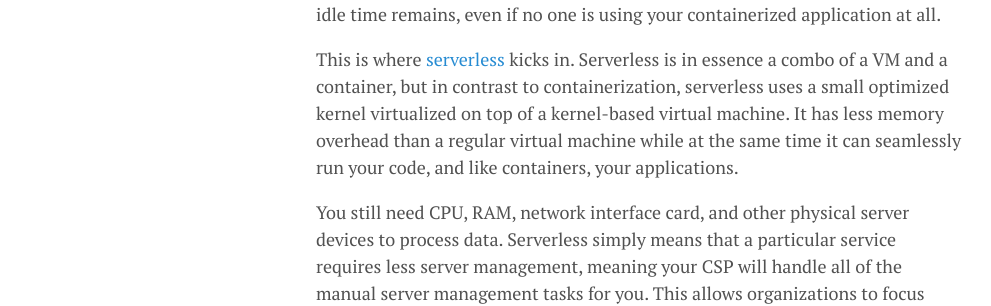
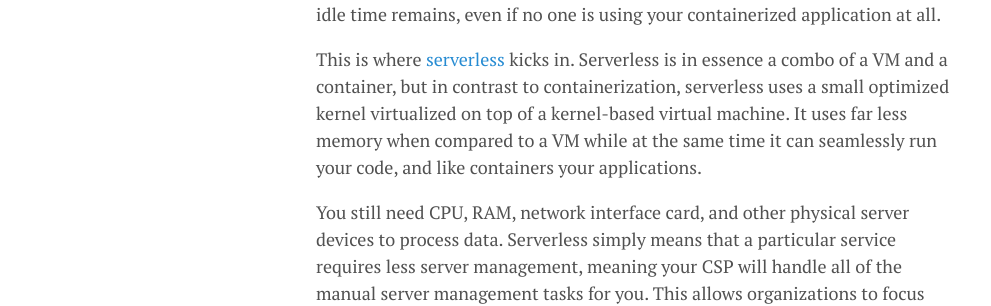
Before and after one commit to lgeurts/lgeurts.github.io, a Jekyll site: the page built from _posts/2022-03-29-what-is-serverless-computing.md, in a window 1280 px wide. Shown: the part 1054-1360 px from the top of the page, without its empty margins (0-991 px from the left). Built offline with Jekyll 4.4.1, drawn with Linux system fonts in a browser that asks for light colours; nearby versions of some CDN libraries; comment, search, counter and statistics services are not loaded.

Commit message:
Update 2022-03-29-what-is-serverless-computing.md

```diff
--- a/_posts/2022-03-29-what-is-serverless-computing.md
+++ b/_posts/2022-03-29-what-is-serverless-computing.md
@@ -21,7 +21,7 @@
 
 Although a container provides a significantly reduced startup time over a VM, it still has operating costs that you have to cover. The burden of paying active and idle time remains, even if no one is using your containerized application at all.
 
-This is where [serverless](https://aws.amazon.com/serverless/) kicks in. Serverless is in essence a combo of a VM and a container, but in contrast to containerization, serverless uses a small optimized kernel virtualized on top of a kernel-based virtual machine. It has less memory overhead than a regular virtual machine while at the same time it can seamlessly run your code, and like containers, your applications.
+This is where [serverless](https://aws.amazon.com/serverless/) kicks in. Serverless is in essence a combo of a VM and a container, but in contrast to containerization, serverless uses a small optimized kernel virtualized on top of a kernel-based virtual machine. It uses far less memory when compared to a VM while at the same time it can seamlessly run your code, and like containers your applications.
 
 You still need CPU, RAM, network interface card, and other physical server devices to process data. Serverless simply means that a particular service requires less server management, meaning your CSP will handle all of the manual server management tasks for you. This allows organizations to focus solely on their core business logic instead of just wasting time doing time-consuming server deployments and maintenance tasks that don’t add much value to the business.
 
```
